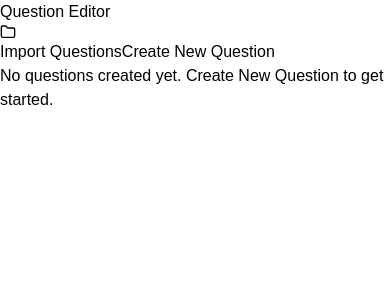
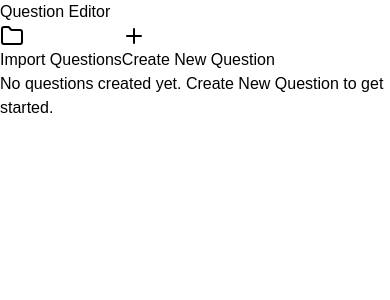
Before and after one commit to NeemaMwende/VisualEditor, a Next.js app: page / in a window 390 px wide. Shown: the top 300 px of the page. Built offline with nearby package versions, Linux system fonts and the light colour scheme.

Commit message:
fix: responsiveness

```diff
--- a/src/app/components/Dashboard.tsx
+++ b/src/app/components/Dashboard.tsx
@@ -2,11 +2,12 @@
 import React, { useState, useEffect, Suspense } from 'react';
 import { MarkdownData } from '@/app/components/Interfaces';
 import { parseMarkdownContent, generateMarkdown } from './../../utils/markdownUtils';
-import { Folder } from 'lucide-react';
+import { Folder, Plus } from 'lucide-react';
 import { v4 as uuidv4 } from 'uuid';
 import { QuestionSkeleton, QuestionEditorSkeleton } from '../Skeleton';
 import dynamic from 'next/dynamic';
 
+// Interfaces remain the same as in original code
 interface ParsedMarkdownData {
   title: string;
   question: string;
@@ -61,7 +62,7 @@ interface FileSystemState {
   path: string;
 }
 
-// Dynamic imports for better code splitting
+// Dynamic imports
 const QuestionEditor = dynamic(() => import('../questioneditor/components/QuestionEditor'), {
   loading: () => <QuestionEditorSkeleton />
 });
@@ -75,6 +76,41 @@ const SavedQuestionsList = dynamic(() => import('../savedquestionslists/componen
     </div>
   )
 });
+
+// Header component for better organization
+const DashboardHeader = ({
+  onLoadDirectory,
+  onNewQuestion,
+  isLoading,
+  hasFileSystem
+}: {
+  onLoadDirectory: () => void;
+  onNewQuestion: () => void;
+  isLoading: boolean;
+  hasFileSystem: boolean;
+}) => (
+  <div className="flex flex-col sm:flex-row justify-between items-center mb-8 gap-4">
+    <h1 className="text-2xl sm:text-3xl font-bold">Question Editor</h1>
+    <div className="flex flex-col sm:flex-row gap-3 w-full sm:w-auto">
+      <button
+        onClick={onLoadDirectory}
+        className="px-4 py-2 bg-blue-500 text-white rounded-md hover:bg-blue-600 flex items-center justify-center gap-2 disabled:opacity-50 w-full sm:w-auto"
+        disabled={isLoading}
+      >
+        <Folder className="w-4 h-4" />
+        <span className="whitespace-nowrap">{isLoading ? 'Loading...' : 'Import Questions'}</span>
+      </button>
+      <button
+        onClick={onNewQuestion}
+        className="px-4 py-2 bg-green-500 text-white rounded-md hover:bg-green-600 disabled:opacity-50 flex items-center justify-center gap-2 w-full sm:w-auto"
+        disabled={!hasFileSystem}
+      >
+        <Plus className="w-4 h-4" />
+        <span>Create New Question</span>
+      </button>
+    </div>
+  </div>
+);
 
 const Dashboard = () => {
   const [questions, setQuestions] = useState<DashboardQuestion[]>([]);
@@ -131,7 +167,6 @@ const loadDirectory = async () => {
       setIsLoading(false);
     }
   };
-
 
   const saveQuestionToFile = async (question: DashboardQuestion) => {
     if (!fileSystem.handle) return;
@@ -246,28 +281,17 @@ const loadDirectory = async () => {
   };
 
   return (
-    <div className="container mx-auto p-8">
-      <div className="flex justify-between items-center mb-8">
-        <h1 className="text-3xl text-center font-bold">Question Editor</h1>
-        <div className="flex gap-4">
-          <button
-            onClick={loadDirectory}
-            className="px-4 py-2 bg-blue-500 text-white rounded-md hover:bg-blue-600 flex items-center gap-2 disabled:opacity-50"
-            disabled={isLoading}
-          >
-            <Folder size={16} />
-            {isLoading ? 'Loading...' : 'Import Questions'}
-          </button>
-          <button
-            onClick={handleNewQuestion}
-            className="px-4 py-2 bg-green-500 text-white rounded-md hover:bg-green-600 disabled:opacity-50"
-            disabled={!fileSystem.handle}
-          >
-            Create New Question
-          </button>
-        </div>
-      </div>
+    <div className="min-h-screen bg-gray-50">
+      <div className="container mx-auto px-4 sm:px-6 lg:px-8 py-6 sm:py-8">
+        <div className="max-w-7xl mx-auto">
+          <DashboardHeader
+            onLoadDirectory={loadDirectory}
+            onNewQuestion={handleNewQuestion}
+            isLoading={isLoading}
+            hasFileSystem={!!fileSystem.handle}
+          />
 
+          <div className="bg-white rounded-lg shadow-sm p-4 sm:p-6">
             <Suspense fallback={showEditor ? <QuestionEditorSkeleton /> : <QuestionSkeleton />}>
               {showEditor ? (
                 <QuestionEditor
@@ -290,6 +314,9 @@ const loadDirectory = async () => {
               )}
             </Suspense>
           </div>
+        </div>
+      </div>
+    </div>
   );
 };
 
```
Lines whose indentation alone changed are shown as unchanged.
